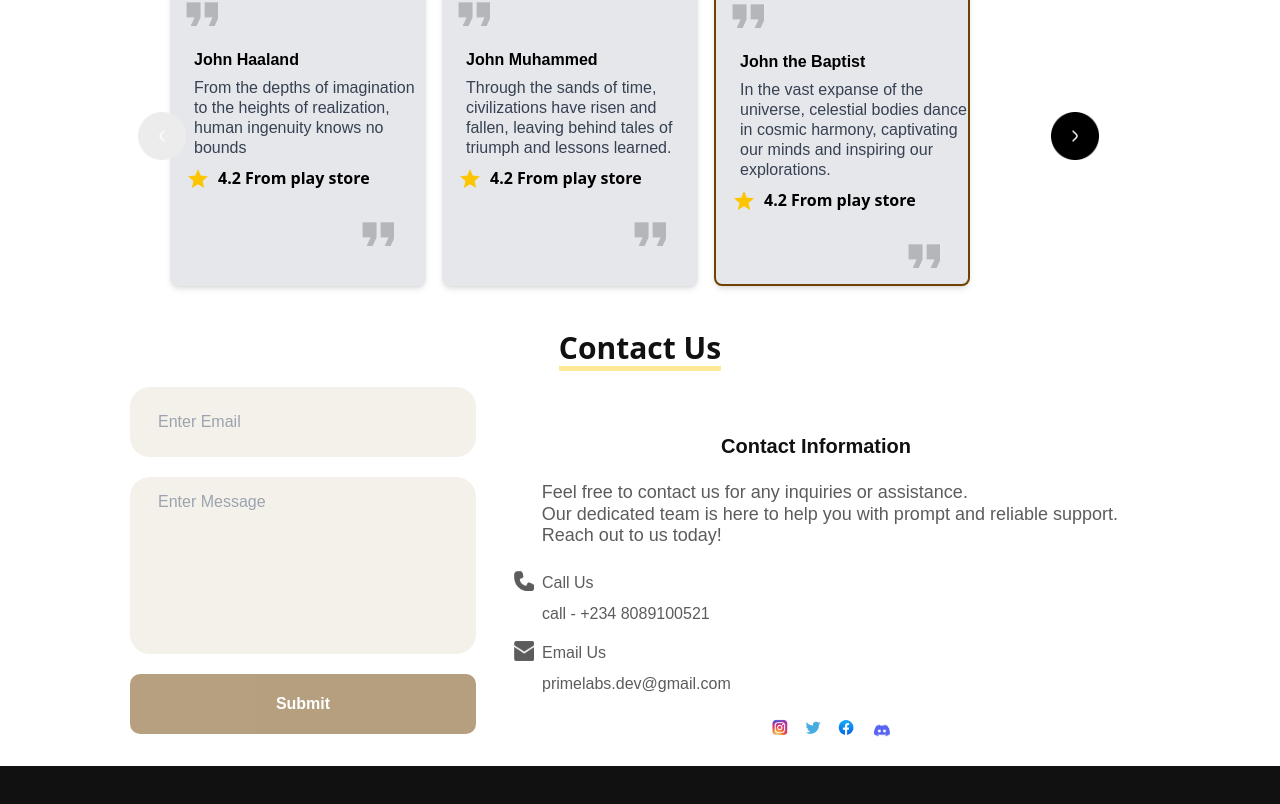
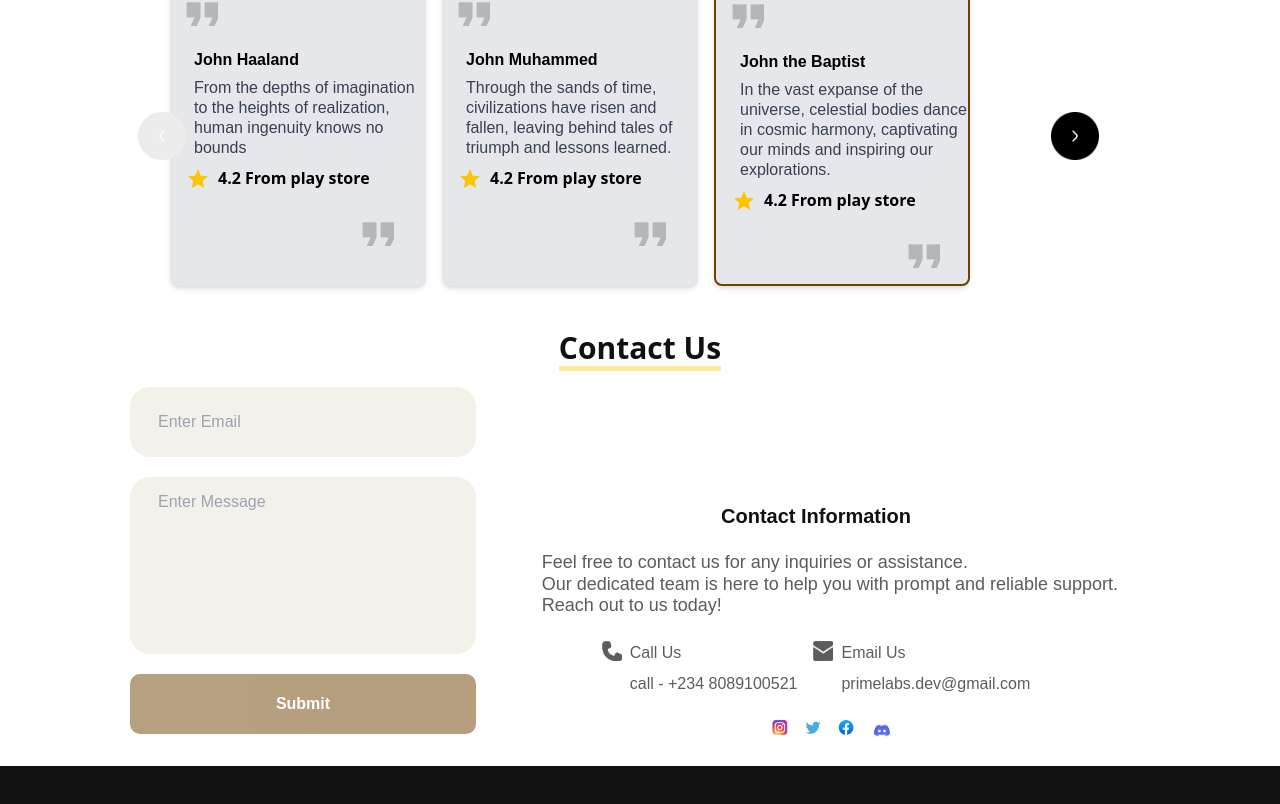
Before and after one commit to Benson-xix/PrimeLabs, a React (Vite) app: page / in a window 1280 px wide. Shown: the part 4183-4987 px from the top of the page. Built offline with nearby package versions, Linux system fonts and the light colour scheme.

Commit message:
Update Contact.jsx

```diff
--- a/src/Components/Contact.jsx
+++ b/src/Components/Contact.jsx
@@ -134,7 +134,7 @@ const isEmailValid = (email) => {
                 </p>
 
                 <div className="flex md:justify-start  flex-col gap-5 ">
-                  <div className="flex md:flex-row sm:flex-row xs:flex-col max-xs:flex-col md:justify-center gap-[1rem] ">
+                  <div className="flex md:flex-row sm:flex-row  max-xs:flex-col md:justify-center gap-[1rem] ">
                    <div className="flex flex-row  gap-2">
                     <img src={Phone} alt="phone" className=" w-[20px] h-[20px]" />
                     <div className="flex flex-col  gap-2">
```
